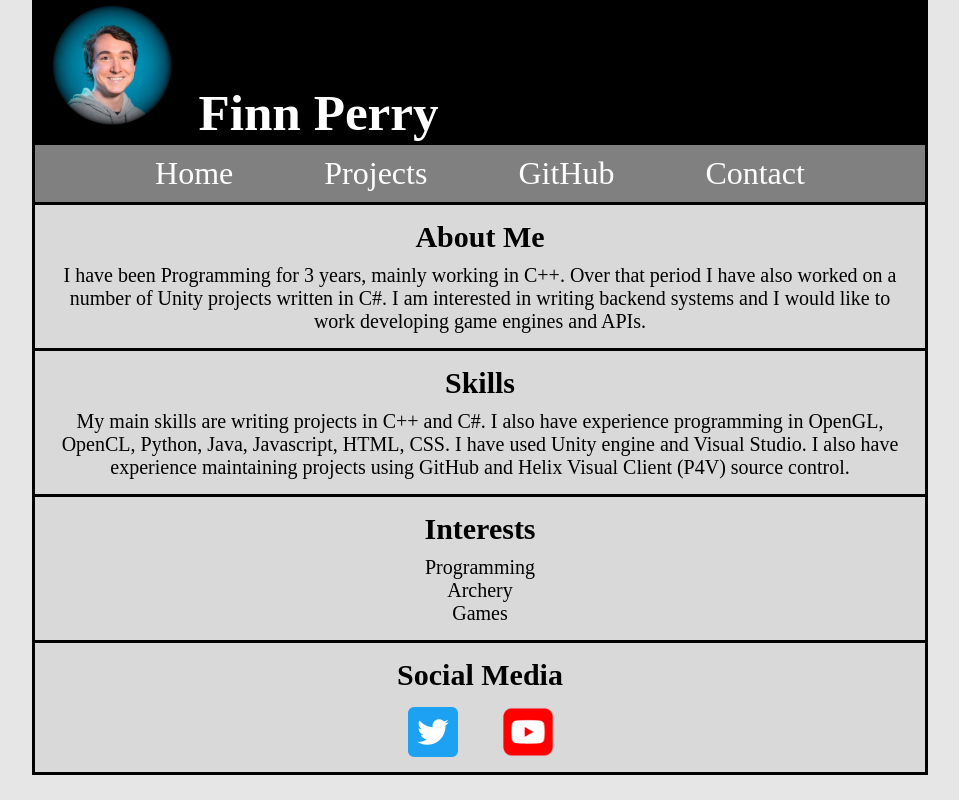
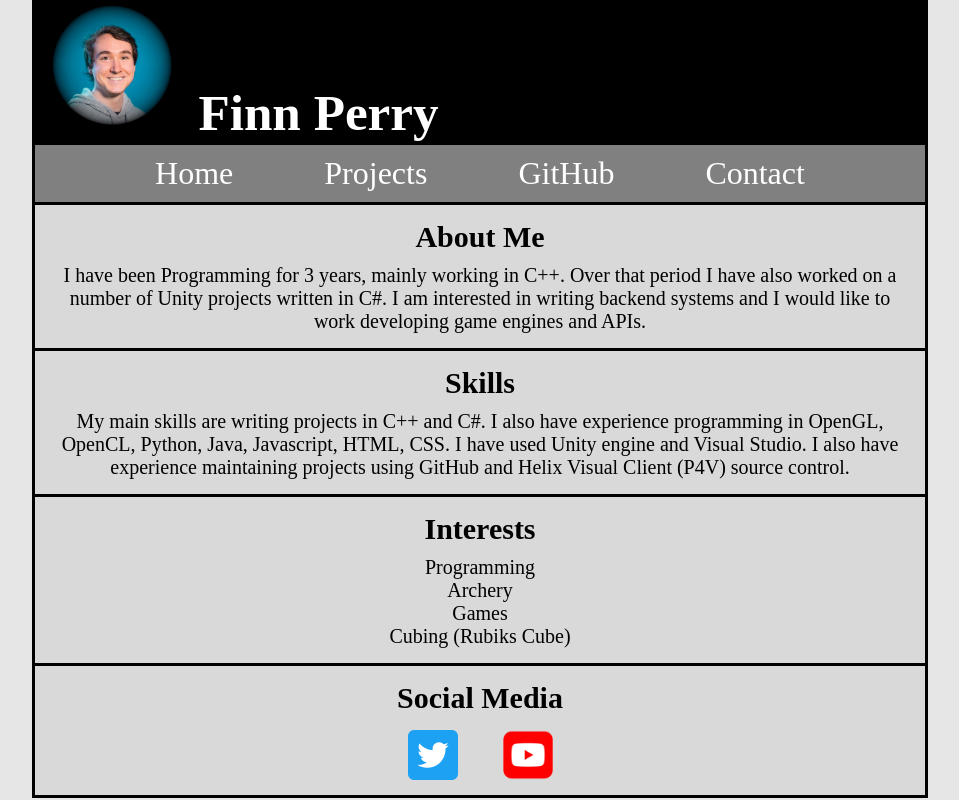
Before and after one commit to FinnPerry/FinnPerry.github.io, a plain HTML site: page index.html in a window 1280 px wide. Shown: the whole page, without its empty margins (160-1119 px from the left). Drawn offline with Linux system fonts and the light colour scheme.

Commit message:
Updated home page
* Updated interests section of home page to include cubing

```diff
--- a/index.html
+++ b/index.html
@@ -38,7 +38,7 @@
 		<div class="textBlock">
 			<h2>Interests</h2>
 			<p>
-				Programming<br>Archery<br>Games
+				Programming<br>Archery<br>Games<br>Cubing (Rubiks Cube)
 			</p>
 		</div>
 
```
